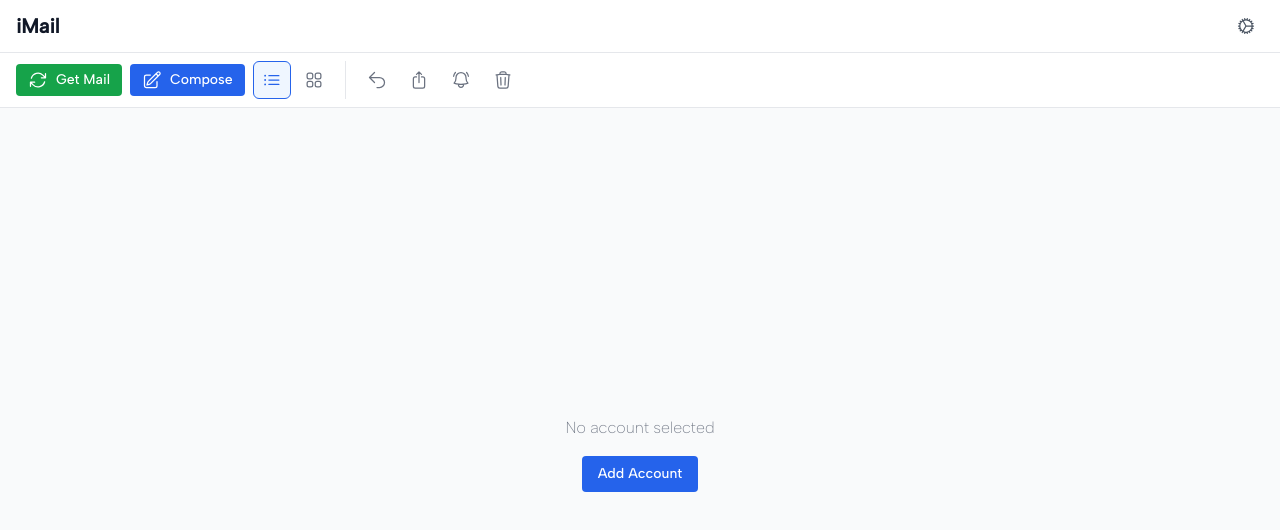
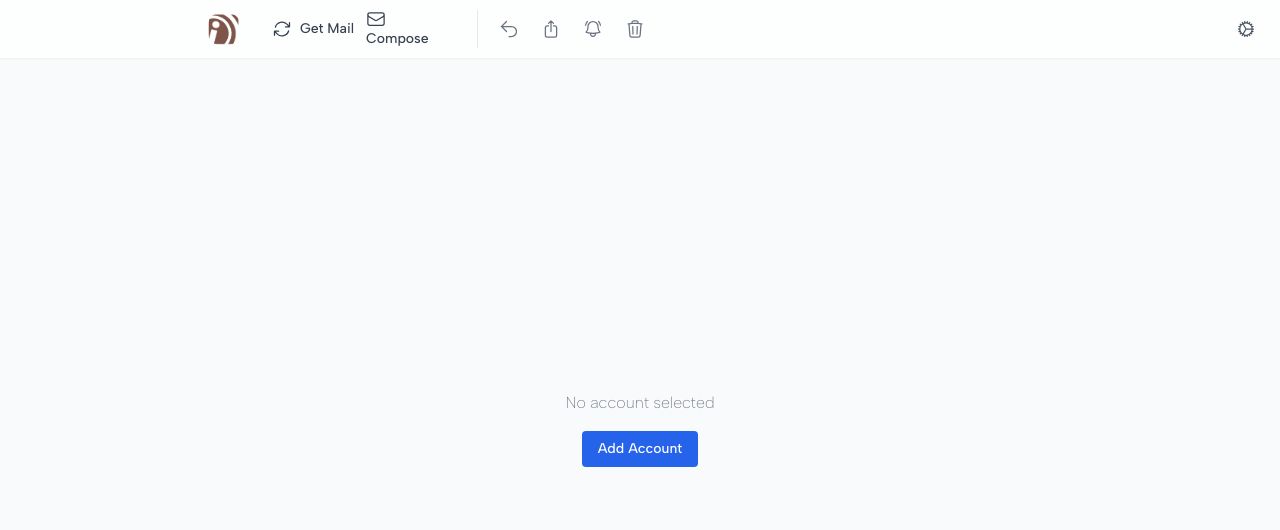
Before and after one commit to interactivesites/ayeMail, a Vue app: page / in a window 1280 px wide. Shown: the top 530 px of the page. Built offline with nearby package versions, Linux system fonts and the light colour scheme.

Commit message:
Enhance development scripts in package.json, improve Electron window options for macOS, and update UI components for better styling and functionality in the email client.

```diff
--- a/package.json
+++ b/package.json
@@ -4,9 +4,10 @@
   "description": "Secure Electron-based email client",
   "main": "dist-electron/electron/main.js",
   "scripts": {
-    "dev": "concurrently \"npm run dev:vite\" \"npm run dev:electron\"",
+    "dev": "concurrently \"npm run dev:vite\" \"npm run dev:tsc\" \"npm run dev:electron\"",
     "dev:vite": "vite",
-    "dev:electron": "wait-on http://localhost:5173 && electron .",
+    "dev:tsc": "tsc -p electron/tsconfig.json --watch --preserveWatchOutput",
+    "dev:electron": "wait-on http://localhost:5173 dist-electron/electron/main.js && electron .",
     "build": "npm run build:vite && npm run build:electron",
     "build:vite": "vite build",
     "build:electron": "tsc -p electron/tsconfig.json --skipLibCheck",
--- a/renderer/components/EmailViewer.vue
+++ b/renderer/components/EmailViewer.vue
@@ -17,7 +17,7 @@
         <div class="text-sm text-gray-600 space-y-1">
           <div>
             <span class="font-medium">From:</span>
-            <span class="ml-2">{{ formatAddresses(email.from) }}</span>
+            <span class="ml-2">{{ formatAddresses(email.from as EmailAddress[]) }}</span>
           </div>
           <div v-if="email.to && email.to.length > 0">
             <span class="font-medium">To:</span>
@@ -31,36 +31,7 @@
             {{ formatDate(email.date) }}
           </div>
         </div>
-        <div class="mt-4 flex flex-wrap gap-2">
-          <button
-            @click="$emit('reply', email)"
-            class="inline-flex items-center gap-2 px-4 py-2 rounded-lg bg-blue-600 text-white hover:bg-blue-700 focus-visible:outline-none focus-visible:ring-2 focus-visible:ring-blue-500"
-          >
-            <ArrowUturnLeftIcon class="w-5 h-5" />
-            <span v-if="preferences.showActionLabels">Reply</span>
-          </button>
-          <button
-            @click="$emit('forward', email)"
-            class="inline-flex items-center gap-2 px-4 py-2 rounded-lg border border-gray-200 bg-gray-50 text-gray-800 hover:bg-gray-100 focus-visible:outline-none focus-visible:ring-2 focus-visible:ring-gray-300"
-          >
-            <ArrowUpOnSquareIcon class="w-5 h-5" />
-            <span v-if="preferences.showActionLabels">Forward</span>
-          </button>
-          <button
-            @click="$emit('set-reminder', email)"
-            class="inline-flex items-center gap-2 px-4 py-2 rounded-lg border border-amber-200 bg-amber-50 text-amber-700 hover:bg-amber-100 focus-visible:outline-none focus-visible:ring-2 focus-visible:ring-amber-300"
-          >
-            <BellAlertIcon class="w-5 h-5" />
-            <span v-if="preferences.showActionLabels">Set Reminder</span>
-          </button>
-          <button
-            @click="handleDelete"
-            class="inline-flex items-center gap-2 px-4 py-2 rounded-lg border border-red-200 bg-red-50 text-red-600 hover:bg-red-100 focus-visible:outline-none focus-visible:ring-2 focus-visible:ring-red-300"
-          >
-            <TrashIcon class="w-5 h-5" />
-            <span v-if="preferences.showActionLabels">Delete</span>
-          </button>
-        </div>
+
       </div>
       <div class="flex-1 overflow-y-auto p-4">
         <div v-if="email.htmlBody" v-html="email.htmlBody" class="prose max-w-none"></div>
@@ -85,8 +56,8 @@
 
 <script setup lang="ts">
 import { ref, watch } from 'vue'
-import { ArrowUturnLeftIcon, ArrowUpOnSquareIcon, BellAlertIcon, TrashIcon } from '@heroicons/vue/24/outline'
-import { usePreferencesStore } from '../stores/preferences'
+import { formatDate, formatSize, formatAddresses } from '../utils/formatters'
+import { EmailAddress } from '../../shared/types'
 
 const props = defineProps<{
   emailId?: string
@@ -101,7 +72,6 @@
 
 const email = ref<any>(null)
 const loading = ref(false)
-const preferences = usePreferencesStore()
 
 const loadEmail = async () => {
   if (!props.emailId) {
@@ -120,45 +90,10 @@
   }
 }
 
-const formatAddresses = (addresses?: any[]) => {
-  if (!addresses || addresses.length === 0) return '—'
-
-  const formatted = addresses
-    .map((addr) => {
-      if (!addr) return ''
-      const name = typeof addr.name === 'string' ? addr.name.trim() : ''
-      const address = typeof addr.address === 'string' ? addr.address.trim() : ''
-
-      if (name && address) return `${name} <${address}>`
-      if (address) return address
-      if (name) return name
-      return ''
-    })
-    .filter((value) => value && value.length > 0)
-
-  return formatted.length ? formatted.join(', ') : '—'
-}
-
-const formatDate = (timestamp: number) => {
-  return new Date(timestamp).toLocaleString()
-}
-
-const formatSize = (bytes: number) => {
-  if (bytes < 1024) return `${bytes} B`
-  if (bytes < 1024 * 1024) return `${(bytes / 1024).toFixed(1)} KB`
-  return `${(bytes / (1024 * 1024)).toFixed(1)} MB`
-}
 
 watch(() => props.emailId, () => {
   loadEmail()
 }, { immediate: true })
 
-const handleDelete = () => {
-  if (!email.value) return
 
-  const confirmed = confirm('Delete this email? This cannot be undone.')
-  if (!confirmed) return
-
-  emit('delete', email.value)
-}
 </script>
--- a/renderer/components/FolderList.vue
+++ b/renderer/components/FolderList.vue
@@ -1,10 +1,32 @@
 <template>
-  <div class="h-full flex flex-col">
-    <div class="p-4 border-b border-gray-200">
-      <h2 class="text-lg font-semibold text-gray-900">Folders</h2>
+  <div class="h-full flex flex-col text-slate-100">
+    <div class="p-4 border-b border-white/10 flex items-center justify-between">
+      <h2 class="text-sm font-semibold tracking-wide uppercase text-white/60">Folders</h2>
+      <div class="app-no-drag flex items-center space-x-1 bg-white/5 rounded-full p-0.5 shadow-inner">
+        <button
+          type="button"
+          @click="handleLayoutChange('list')"
+          :aria-pressed="preferences.mailLayout === 'list'"
+          class="p-1.5 rounded-full transition-colors focus-visible:outline-none focus-visible:ring-2 focus-visible:ring-white/50"
+          :class="preferences.mailLayout === 'list' ? 'bg-white text-slate-900' : 'text-white/70 hover:text-white/90'"
+          title="List view"
+        >
+          <ListBulletIcon class="w-4 h-4" />
+        </button>
+        <button
+          type="button"
+          @click="handleLayoutChange('grid')"
+          :aria-pressed="preferences.mailLayout === 'grid'"
+          class="p-1.5 rounded-full transition-colors focus-visible:outline-none focus-visible:ring-2 focus-visible:ring-white/50"
+          :class="preferences.mailLayout === 'grid' ? 'bg-white text-slate-900' : 'text-white/70 hover:text-white/90'"
+          title="Grid view"
+        >
+          <Squares2X2Icon class="w-4 h-4" />
+        </button>
+      </div>
     </div>
     <div class="flex-1 overflow-y-auto">
-      <div v-if="loading" class="p-4 text-center text-gray-500">
+      <div v-if="loading" class="p-4 text-center text-white/70">
         Loading folders...
       </div>
       <div v-else>
@@ -23,6 +45,8 @@
 
 <script setup lang="ts">
 import { ref, onMounted, watch, onUnmounted } from 'vue'
+import { usePreferencesStore } from '../stores/preferences'
+import { ListBulletIcon, Squares2X2Icon } from '@heroicons/vue/24/outline'
 import FolderTreeItem from './FolderTreeItem.vue'
 
 const props = defineProps<{
@@ -36,6 +60,7 @@
 
 const folders = ref<any[]>([])
 const loading = ref(false)
+const preferences = usePreferencesStore()
 
 const loadFolders = async () => {
   if (!props.accountId) return
@@ -54,6 +79,10 @@
   loadFolders()
 }
 
+const handleLayoutChange = (layout: 'list' | 'grid') => {
+  preferences.setMailLayout(layout)
+}
+
 onMounted(() => {
   loadFolders()
   window.addEventListener('refresh-folders', refreshFolders)
--- a/renderer/components/MainNav.vue
+++ b/renderer/components/MainNav.vue
@@ -1,110 +1,54 @@
 <template>
-  <header class="bg-white border-b border-gray-200">
-    <div class="px-4 py-2 flex items-center justify-between">
-      <h1 class="text-xl font-semibold text-gray-900">iMail</h1>
-      <button
-        type="button"
-        class="p-2 text-gray-600 hover:text-gray-900 rounded-full hover:bg-gray-100 transition-colors"
-        @click="$emit('open-settings')"
-        title="Settings"
-      >
-        <CogIcon class="w-5 h-5" />
-      </button>
-    </div>
-    <nav class="px-4 py-2 border-t border-gray-200 flex items-center space-x-2">
-      <button
-        @click="$emit('sync')"
-        :disabled="syncing"
-        class="px-3 py-1.5 text-sm bg-green-600 text-white rounded hover:bg-green-700 disabled:opacity-50 disabled:cursor-not-allowed flex items-center space-x-2"
-      >
-        <ArrowPathIcon class="w-5 h-5" />
-        <span>{{ syncing ? 'Syncing...' : 'Get Mail' }}</span>
-      </button>
-      <button
-        @click="$emit('compose')"
-        class="px-3 py-1.5 text-sm bg-blue-600 text-white rounded hover:bg-blue-700 flex items-center space-x-2"
-      >
-        <PencilSquareIcon class="w-5 h-5" />
-        <span v-if="preferences.showActionLabels">Compose</span>
-      </button>
-      <div class="ml-auto flex items-center space-x-3">
-        <div class="flex items-center space-x-1">
-          <button
-            type="button"
-            @click="handleLayoutChange('list')"
-            :aria-pressed="preferences.mailLayout === 'list'"
-            class="p-2 rounded-md border transition-colors focus-visible:outline-none focus-visible:ring-2 focus-visible:ring-blue-500"
-            :class="preferences.mailLayout === 'list'
-              ? 'border-blue-600 text-blue-600 bg-blue-50'
-              : 'border-transparent text-gray-500 hover:text-gray-700 hover:border-gray-200'"
-            title="List view"
-          >
-            <ListBulletIcon class="w-5 h-5" />
-          </button>
-          <button
-            type="button"
-            @click="handleLayoutChange('grid')"
-            :aria-pressed="preferences.mailLayout === 'grid'"
-            class="p-2 rounded-md border transition-colors focus-visible:outline-none focus-visible:ring-2 focus-visible:ring-blue-500"
-            :class="preferences.mailLayout === 'grid'
-              ? 'border-blue-600 text-blue-600 bg-blue-50'
-              : 'border-transparent text-gray-500 hover:text-gray-700 hover:border-gray-200'"
-            title="Grid view"
-          >
-            <Squares2X2Icon class="w-5 h-5" />
-          </button>
-        </div>
-        <div class="flex items-center space-x-1 pl-3 border-l border-gray-200">
-          <button
-            type="button"
-            @click="$emit('reply')"
-            :disabled="!hasSelectedEmail"
-            class="p-2 rounded-md border transition-colors focus-visible:outline-none focus-visible:ring-2 focus-visible:ring-blue-500"
-            :class="hasSelectedEmail
-              ? 'border-transparent text-gray-600 hover:text-gray-900'
-              : 'border-transparent text-gray-300 cursor-not-allowed'"
-            title="Reply"
-          >
-            <ArrowUturnLeftIcon class="w-5 h-5" />
-          </button>
-          <button
-            type="button"
-            @click="$emit('forward')"
-            :disabled="!hasSelectedEmail"
-            class="p-2 rounded-md border transition-colors focus-visible:outline-none focus-visible:ring-2 focus-visible:ring-blue-500"
-            :class="hasSelectedEmail
-              ? 'border-transparent text-gray-600 hover:text-gray-900'
-              : 'border-transparent text-gray-300 cursor-not-allowed'"
-            title="Forward"
-          >
-            <ArrowUpOnSquareIcon class="w-5 h-5" />
-          </button>
-          <button
-            type="button"
-            @click="$emit('set-reminder')"
-            :disabled="!hasSelectedEmail"
-            class="p-2 rounded-md border transition-colors focus-visible:outline-none focus-visible:ring-2 focus-visible:ring-blue-500"
-            :class="hasSelectedEmail
-              ? 'border-transparent text-gray-600 hover:text-gray-900'
-              : 'border-transparent text-gray-300 cursor-not-allowed'"
-            title="Set reminder"
-          >
-            <BellAlertIcon class="w-5 h-5" />
-          </button>
-          <button
-            type="button"
-            @click="$emit('delete')"
-            :disabled="!hasSelectedEmail"
-            class="p-2 rounded-md border transition-colors focus-visible:outline-none focus-visible:ring-2 focus-visible:ring-red-500"
-            :class="hasSelectedEmail
-              ? 'border-transparent text-red-500 hover:text-red-700'
-              : 'border-transparent text-gray-300 cursor-not-allowed'"
-            title="Delete"
-          >
-            <TrashIcon class="w-5 h-5" />
-          </button>
-        </div>
+  <header class="app-drag-region bg-white/70 backdrop-blur-xl border-b border-white/60 shadow-sm">
+
+    <nav class="ml-48 px-4 py-2 border-t border-white/60 flex items-center justify-between">
+      <img src="../../assets/ilogo.png" alt="iMail" class="w-8 h-8 rounded-xl mr-8" />
+
+      <!-- Folder actions -->
+      <div class="app-no-drag flex items-center space-x-3 mr-12">
+        <button @click="$emit('sync')" :disabled="syncing" class="flex items-center space-x-2">
+          <ArrowPathIcon class="w-5 h-5" />
+          <span v-if="preferences.showActionLabels">{{ syncing ? 'Syncing...' : 'Get Mail' }}</span>
+        </button>
+        <button @click="$emit('compose')" >
+          <EnvelopeIcon class="w-5 h-5" />
+          <span v-if="preferences.showActionLabels">Compose</span>
+        </button>
       </div>
+
+      <!-- Mail actions -->
+
+      <div class="app-no-drag flex items-center space-x-1 pl-3 border-l border-gray-200">
+        <button type="button" @click="$emit('reply')" :disabled="!hasSelectedEmail" class="p-2 rounded-md border transition-colors focus-visible:outline-none focus-visible:ring-2 focus-visible:ring-blue-500" :class="hasSelectedEmail
+          ? 'border-transparent text-gray-600 hover:text-gray-900'
+          : 'border-transparent text-gray-300 cursor-not-allowed'" title="Reply">
+          <ArrowUturnLeftIcon class="w-5 h-5" />
+        </button>
+        <button type="button" @click="$emit('forward')" :disabled="!hasSelectedEmail" class="p-2 rounded-md border transition-colors focus-visible:outline-none focus-visible:ring-2 focus-visible:ring-blue-500" :class="hasSelectedEmail
+          ? 'border-transparent text-gray-600 hover:text-gray-900'
+          : 'border-transparent text-gray-300 cursor-not-allowed'" title="Forward">
+          <ArrowUpOnSquareIcon class="w-5 h-5" />
+        </button>
+        <button type="button" @click="$emit('set-reminder')" :disabled="!hasSelectedEmail" class="p-2 rounded-md border transition-colors focus-visible:outline-none focus-visible:ring-2 focus-visible:ring-blue-500" :class="hasSelectedEmail
+          ? 'border-transparent text-gray-600 hover:text-gray-900'
+          : 'border-transparent text-gray-300 cursor-not-allowed'" title="Set reminder">
+          <BellAlertIcon class="w-5 h-5" />
+        </button>
+        <button type="button" @click="$emit('delete')" :disabled="!hasSelectedEmail" class="p-2 rounded-md border transition-colors focus-visible:outline-none focus-visible:ring-2 focus-visible:ring-red-500" :class="hasSelectedEmail
+          ? 'border-transparent text-red-500 hover:text-red-700'
+          : 'border-transparent text-gray-300 cursor-not-allowed'" title="Delete">
+          <TrashIcon class="w-5 h-5" />
+        </button>
+      </div>
+
+      <!-- end -->
+      <div class="app-no-drag ml-auto flex items-center space-x-3">
+        <button type="button" class="p-2 text-gray-600 hover:text-gray-900 rounded-full hover:bg-gray-100 transition-colors" @click="$emit('open-settings')" title="Settings">
+          <CogIcon class="w-5 h-5" />
+        </button>
+      </div>
+
+
     </nav>
   </header>
 </template>
@@ -114,14 +58,12 @@
 import { usePreferencesStore } from '../stores/preferences'
 import {
   ArrowPathIcon,
-  PencilSquareIcon,
   ArrowUturnLeftIcon,
   ArrowUpOnSquareIcon,
-  ListBulletIcon,
-  Squares2X2Icon,
   CogIcon,
   BellAlertIcon,
   TrashIcon,
+  EnvelopeIcon,
 } from '@heroicons/vue/24/outline'
 
 const props = defineProps<{
@@ -143,7 +85,4 @@
 
 const preferences = usePreferencesStore()
 
-const handleLayoutChange = (layout: 'list' | 'grid') => {
-  preferences.setMailLayout(layout)
-}
 </script>
--- a/renderer/style.css
+++ b/renderer/style.css
@@ -20,9 +20,18 @@
   overflow: hidden;
 }
 
+.app-drag-region {
+  -webkit-app-region: drag;
+}
+
+.app-no-drag {
+  -webkit-app-region: no-drag;
+}
+
 /** Buttons, Links, Labels */
 button, a, label {
   @apply text-sm font-medium text-gray-700;
+  -webkit-app-region: no-drag;
 }
 
 button:hover, a:hover, label:hover {
--- /dev/null
+++ b/renderer/utils/formatters.ts
@@ -0,0 +1,55 @@
+type DateLike = number | string | Date | undefined | null
+
+const DEFAULT_LOCALE = undefined
+
+export const formatDate = (value: DateLike, options?: Intl.DateTimeFormatOptions) => {
+  if (value === undefined || value === null) return ''
+
+  const date = value instanceof Date ? value : new Date(value)
+  if (Number.isNaN(date.getTime())) return ''
+
+  return date.toLocaleString(DEFAULT_LOCALE, {
+    dateStyle: 'medium',
+    timeStyle: 'short',
+    ...(options || {})
+  })
+}
+
+export const formatSize = (bytes?: number | null) => {
+  if (bytes === undefined || bytes === null || Number.isNaN(bytes)) return '—'
+
+  const thresholds = [
+    { unit: 'GB', value: 1024 ** 3 },
+    { unit: 'MB', value: 1024 ** 2 },
+    { unit: 'KB', value: 1024 },
+  ]
+
+  if (bytes < 1024) return `${bytes} B`
+
+  for (const { unit, value } of thresholds) {
+    if (bytes >= value) {
+      return `${(bytes / value).toFixed(1)} ${unit}`
+    }
+  }
+
+  return `${bytes} B`
+}
+
+export const formatAddresses = (addresses?: any[]) => {
+  if (!addresses || addresses.length === 0) return '—'
+
+  const formatted = addresses
+    .map((addr) => {
+      if (!addr) return ''
+      const name = typeof addr.name === 'string' ? addr.name.trim() : ''
+      const address = typeof addr.address === 'string' ? addr.address.trim() : ''
+
+      if (name && address) return `${name} <${address}>`
+      if (address) return address
+      if (name) return name
+      return ''
+    })
+    .filter((value) => value && value.length > 0)
+
+  return formatted.length ? formatted.join(', ') : '—'
+}
```
Also changed, not shown: electron/main.ts (+30 -3 lines), renderer/App.vue (+5 -5 lines), renderer/components/FolderTreeItem.vue (+8 -6 lines), assets/ilogo-w.png (added), assets/ilogo.png (added).
